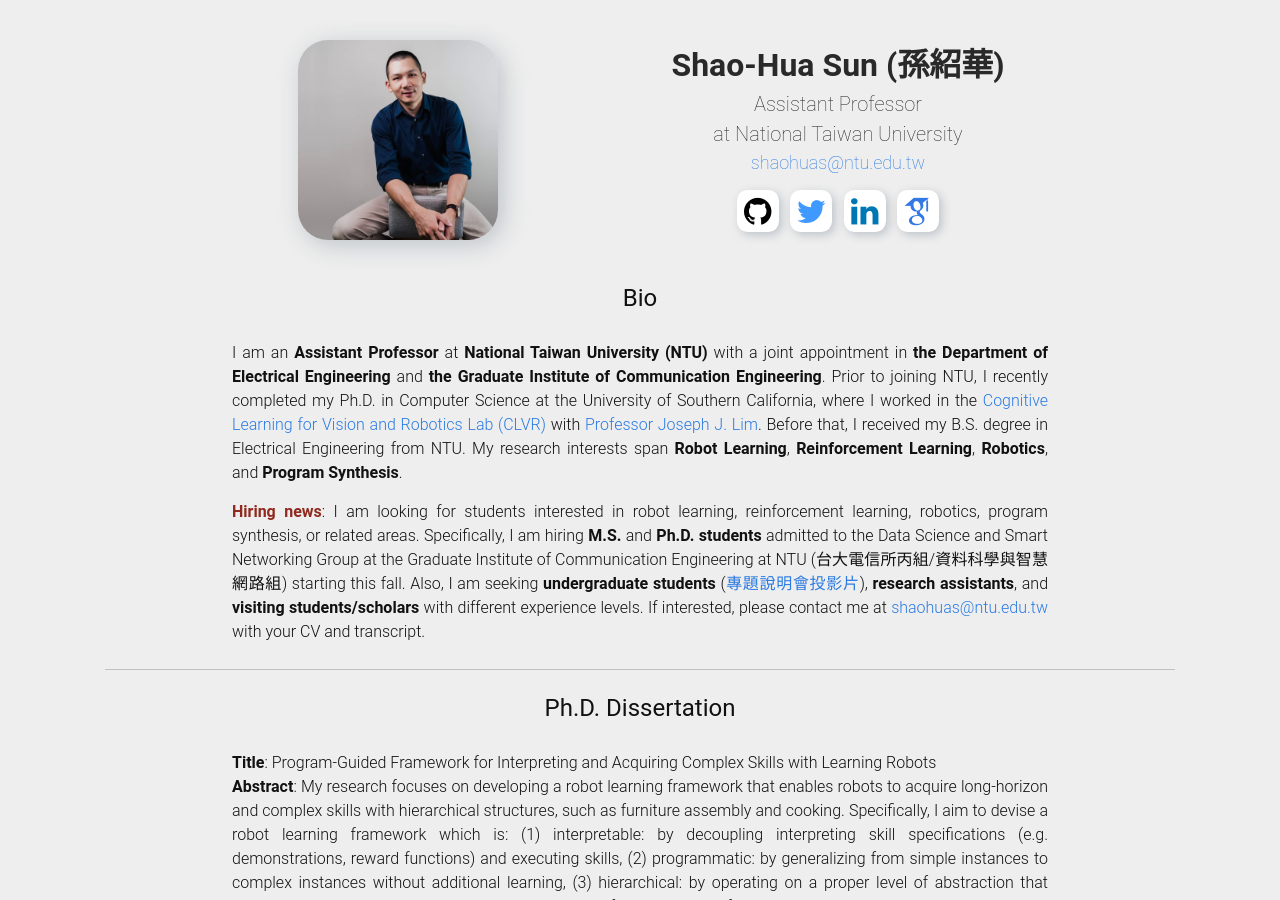
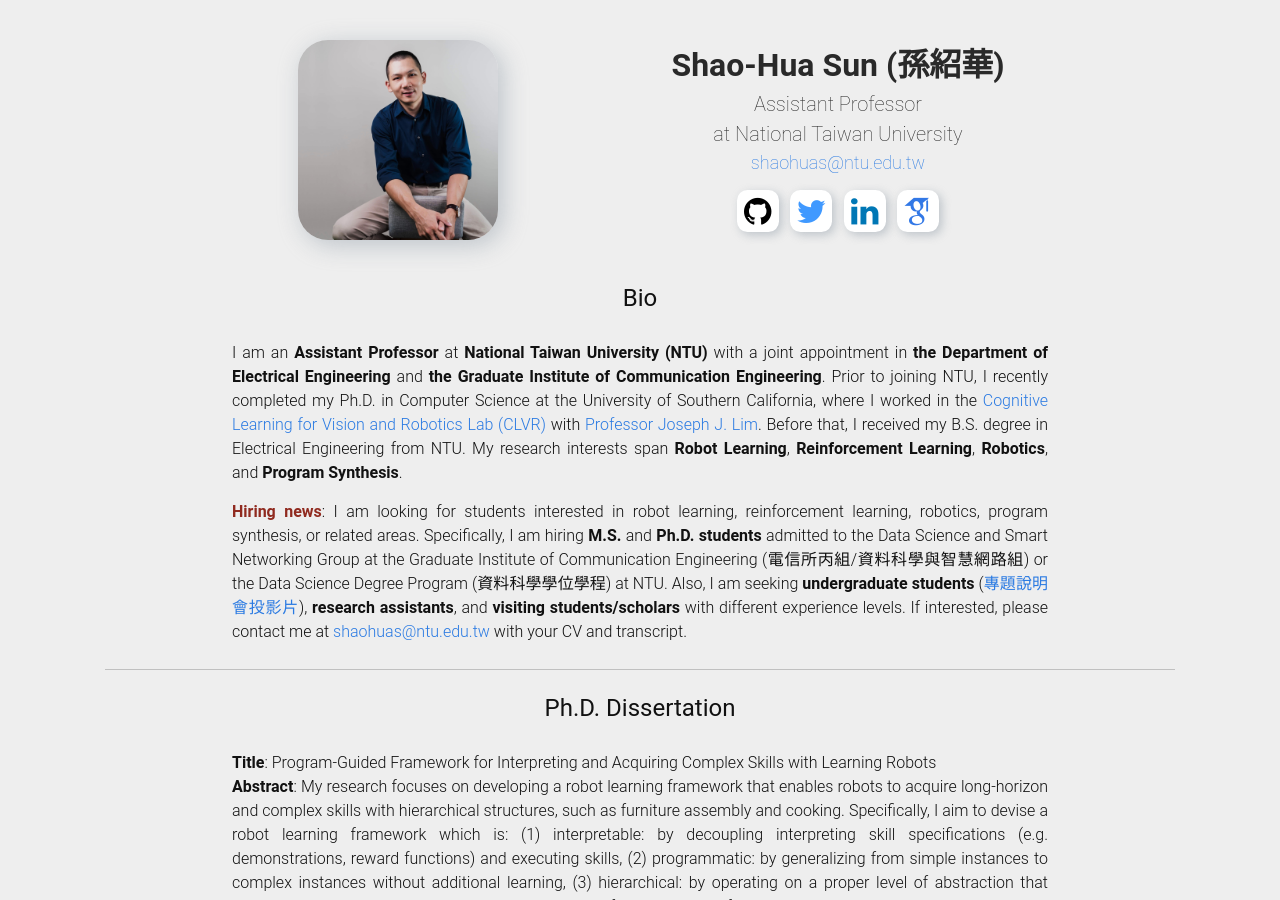
Before and after one commit to shaohua0116/shaohua0116.github.io, a Jekyll site: the page built from index.html, in a window 1280 px wide and 900 px high. Built offline with Jekyll 4.4.1, drawn with Linux system fonts in a browser that asks for light colours; some web fonts are replaced.

Commit message:
hire dsdp

```diff
--- a/_data/bio.yml
+++ b/_data/bio.yml
@@ -11,7 +11,7 @@
   title:    ""
   content:
     me: "I am an <strong>Assistant Professor</strong> at <strong>National Taiwan University (NTU)</strong> with a joint appointment in <strong>the Department of Electrical Engineering</strong> and <strong>the Graduate Institute of Communication Engineering</strong>. Prior to joining NTU, I recently completed my Ph.D. in Computer Science at the University of Southern California, where I worked in the <a href='http://clvrai.com/' target='_blank'>Cognitive Learning for Vision and Robotics Lab (CLVR)</a> with <a href='http://people.csail.mit.edu/lim/' target='_blank'>Professor Joseph J. Lim</a>. Before that, I received my B.S. degree in Electrical Engineering from NTU. My research interests span <strong>Robot Learning</strong>, <strong>Reinforcement Learning</strong>, <strong>Robotics</strong>, and <strong>Program Synthesis</strong>."
-    hiring: "<span style='color: #902a1f;'><strong>Hiring news</strong></span>: I am looking for students interested in robot learning, reinforcement learning, robotics, program synthesis, or related areas. Specifically, I am hiring <strong>M.S.</strong> and <strong>Ph.D. students</strong> admitted to the Data Science and Smart Networking Group at the Graduate Institute of Communication Engineering at NTU (台大電信所丙組/資料科學與智慧網路組) starting this fall. Also, I am seeking <strong>undergraduate students</strong> (<a href='https://drive.google.com/file/d/1C_C_11K74hFdxz-KyLakdARJOHhrFKRQ/view?usp=sharing' target='_blank'>專題說明會投影片</a>), <strong>research assistants</strong>, and <strong>visiting students/scholars</strong> with different experience levels. If interested, please contact me at <a href = 'mailto: shaohuas@ntu.edu.tw'>shaohuas@ntu.edu.tw</a> with your CV and transcript."
+    hiring: "<span style='color: #902a1f;'><strong>Hiring news</strong></span>: I am looking for students interested in robot learning, reinforcement learning, robotics, program synthesis, or related areas. Specifically, I am hiring <strong>M.S.</strong> and <strong>Ph.D. students</strong> admitted to the Data Science and Smart Networking Group at the Graduate Institute of Communication Engineering (電信所丙組/資料科學與智慧網路組) or the Data Science Degree Program (資料科學學位學程) at NTU. Also, I am seeking <strong>undergraduate students</strong> (<a href='https://drive.google.com/file/d/1C_C_11K74hFdxz-KyLakdARJOHhrFKRQ/view?usp=sharing' target='_blank'>專題說明會投影片</a>), <strong>research assistants</strong>, and <strong>visiting students/scholars</strong> with different experience levels. If interested, please contact me at <a href = 'mailto: shaohuas@ntu.edu.tw'>shaohuas@ntu.edu.tw</a> with your CV and transcript."
 short:
   date:
   title:  "Shao-Hua Sun"
```
